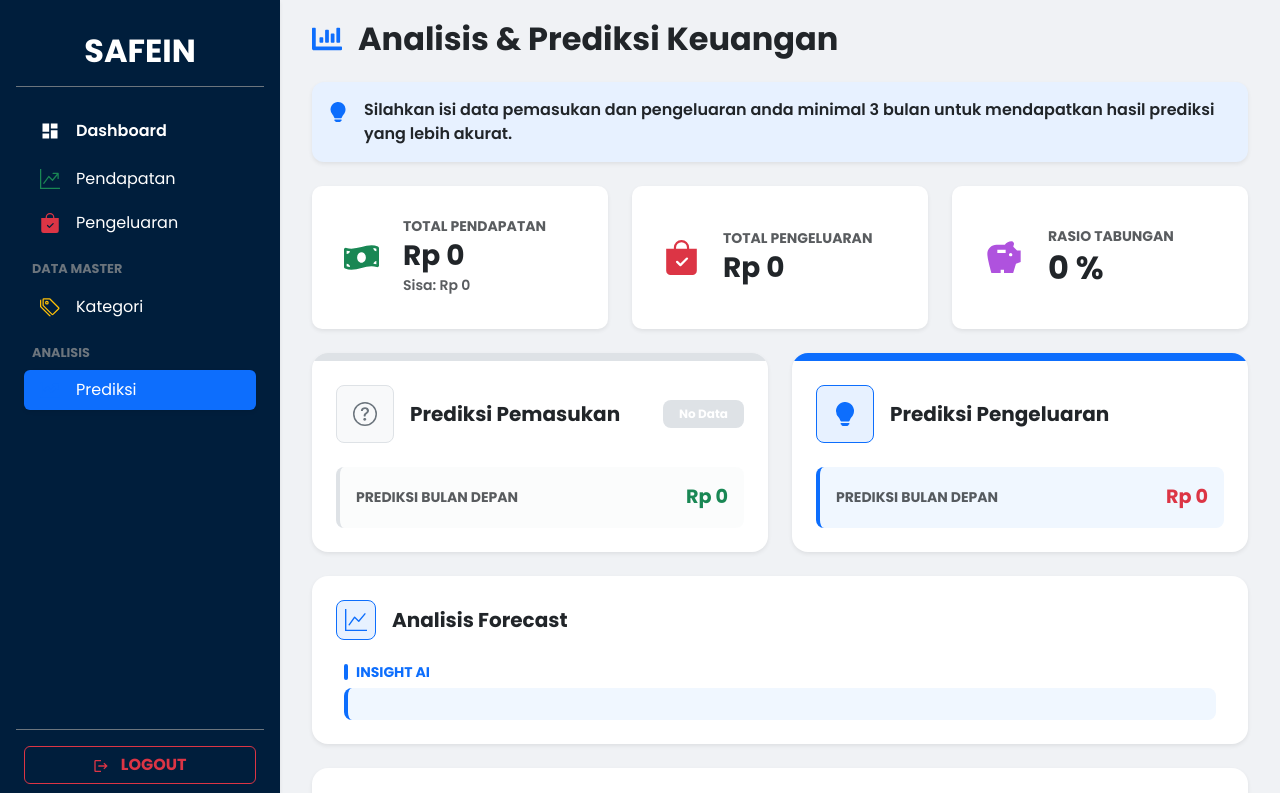
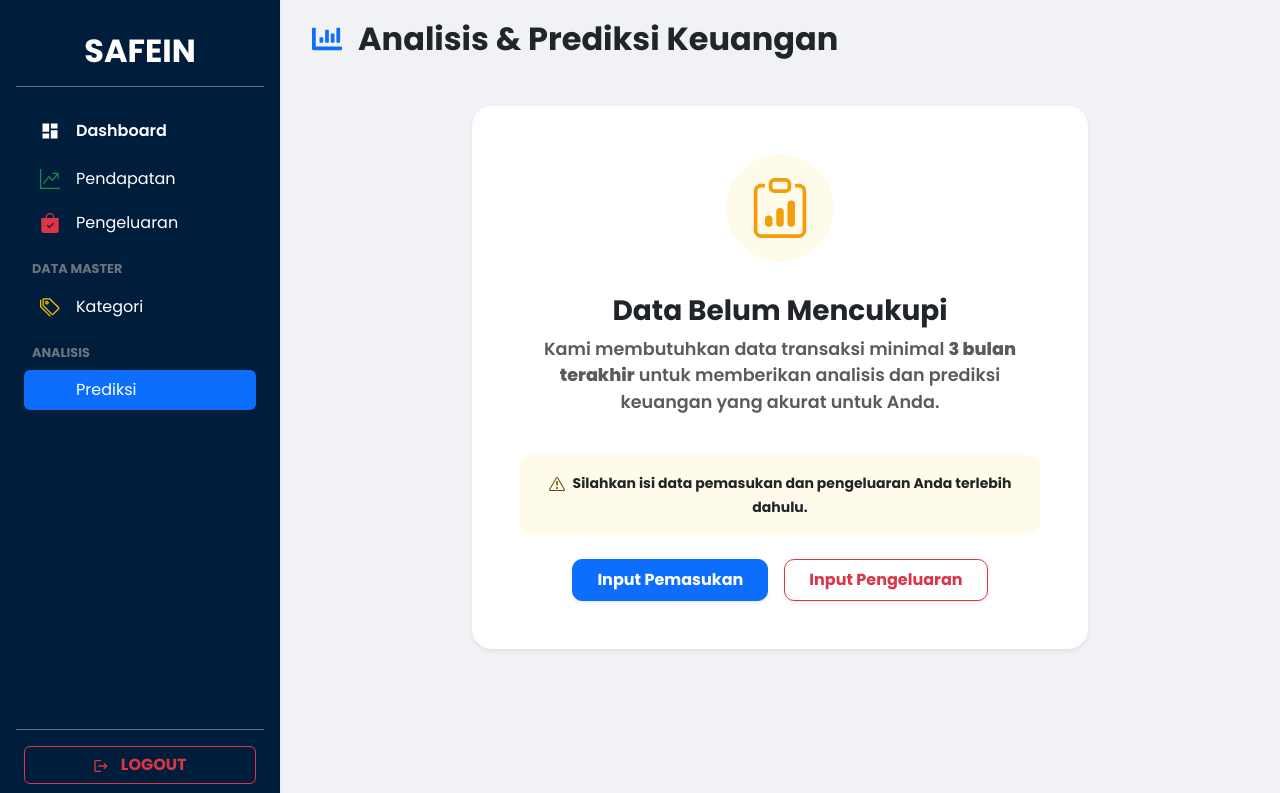
Before and after one commit to AuliaFitriNurAzizah/FE_SAFEIN, a React (Vite) app: page /prediksi in a window 1280 px wide. Shown: the top 793 px of the page. Built offline with nearby package versions, Linux system fonts and the light colour scheme; no server answers.

Commit message:
halaman user baru prediksi

```diff
--- a/src/pages/Prediksi.jsx
+++ b/src/pages/Prediksi.jsx
@@ -1,5 +1,5 @@
 import React, { useState, useEffect } from "react";
-import { useNavigate } from "react-router-dom";
+import { useNavigate, Link } from "react-router-dom";
 import api from "../utils/api";
 import MainLayout from "../components/MainLayout";
 
@@ -12,6 +12,7 @@ import {
   BsQuestionCircle,
   BsLightbulbFill,
   BsGraphUp,
+  BsClipboardData,
 } from "react-icons/bs";
 
 import { FaChartBar, FaMoneyBillWave } from "react-icons/fa";
@@ -91,6 +92,7 @@ const Prediksi = () => {
   // LOADING
   // =========================
   const [loading, setLoading] = useState(true);
+  const [hasEnoughData, setHasEnoughData] = useState(false);
 
   // =========================
   // FETCH DATA
@@ -115,8 +117,8 @@ const Prediksi = () => {
           api.get("/transactions/summary"),
           api.get("/transactions?type=income"),
           api.get("/transactions?type=expense"),
-          api.get("/financial-analysis/latest"),
-          api.get("/expense-prediction/forecast"),
+          api.get("/financial-analysis/latest").catch(() => ({ data: {} })),
+          api.get("/expense-prediction/forecast").catch(() => ({ data: {} })),
         ]);
 
         // =========================
@@ -168,6 +170,9 @@ const Prediksi = () => {
           income: monthlyMap[key].income,
           expense: monthlyMap[key].expense,
         }));
+
+        const enough = sortedKeys.length >= 3;
+        setHasEnoughData(enough);
 
         let actualIncome = 0;
         let actualExpense = 0;
@@ -570,6 +575,54 @@ const Prediksi = () => {
           </h2>
         </div>
 
+        {!hasEnoughData ? (
+          <div className="row justify-content-center mt-5">
+            <div className="col-md-8 text-center">
+              <div
+                className="card border-0 shadow-sm p-5 bg-white"
+                style={{ borderRadius: "20px" }}
+              >
+                <div className="mb-4">
+                  <div
+                    className="d-inline-flex align-items-center justify-content-center p-4 rounded-circle mb-3"
+                    style={{ backgroundColor: "#FFFBEB", color: "#F59E0B" }}
+                  >
+                    <BsClipboardData size={60} />
+                  </div>
+                  <h3 className="fw-bold text-dark mt-3">Data Belum Mencukupi</h3>
+                  <p className="text-muted fw-semibold mx-auto" style={{ maxWidth: "500px", fontSize: "1.1rem" }}>
+                    Kami membutuhkan data transaksi minimal <strong>3 bulan terakhir</strong> untuk memberikan analisis dan prediksi keuangan yang akurat untuk Anda.
+                  </p>
+                </div>
+
+                <div className="alert alert-warning border-0 mb-4 d-inline-block mx-auto" style={{ backgroundColor: "#FFFBEB", borderRadius: "10px" }}>
+                  <BsExclamationTriangle className="me-2" />
+                  <span className="small fw-bold text-dark">
+                    Silahkan isi data pemasukan dan pengeluaran Anda terlebih dahulu.
+                  </span>
+                </div>
+
+                <div className="d-flex justify-content-center gap-3">
+                  <Link
+                    to="/pemasukan"
+                    className="btn btn-primary px-4 py-2 fw-bold shadow-sm"
+                    style={{ borderRadius: "10px" }}
+                  >
+                    Input Pemasukan
+                  </Link>
+                  <Link
+                    to="/pengeluaran"
+                    className="btn btn-outline-danger px-4 py-2 fw-bold shadow-sm"
+                    style={{ borderRadius: "10px" }}
+                  >
+                    Input Pengeluaran
+                  </Link>
+                </div>
+              </div>
+            </div>
+          </div>
+        ) : (
+          <>
             {/* INFO */}
             <div
               className="alert alert-info border-0 shadow-sm mb-4 d-flex align-items-start"
@@ -856,6 +909,8 @@ const Prediksi = () => {
                 <Line options={chartOptions} data={chartData} />
               </div>
             </div>
+          </>
+        )}
       </div>
     </MainLayout>
   );
```
Lines whose indentation alone changed are shown as unchanged.
